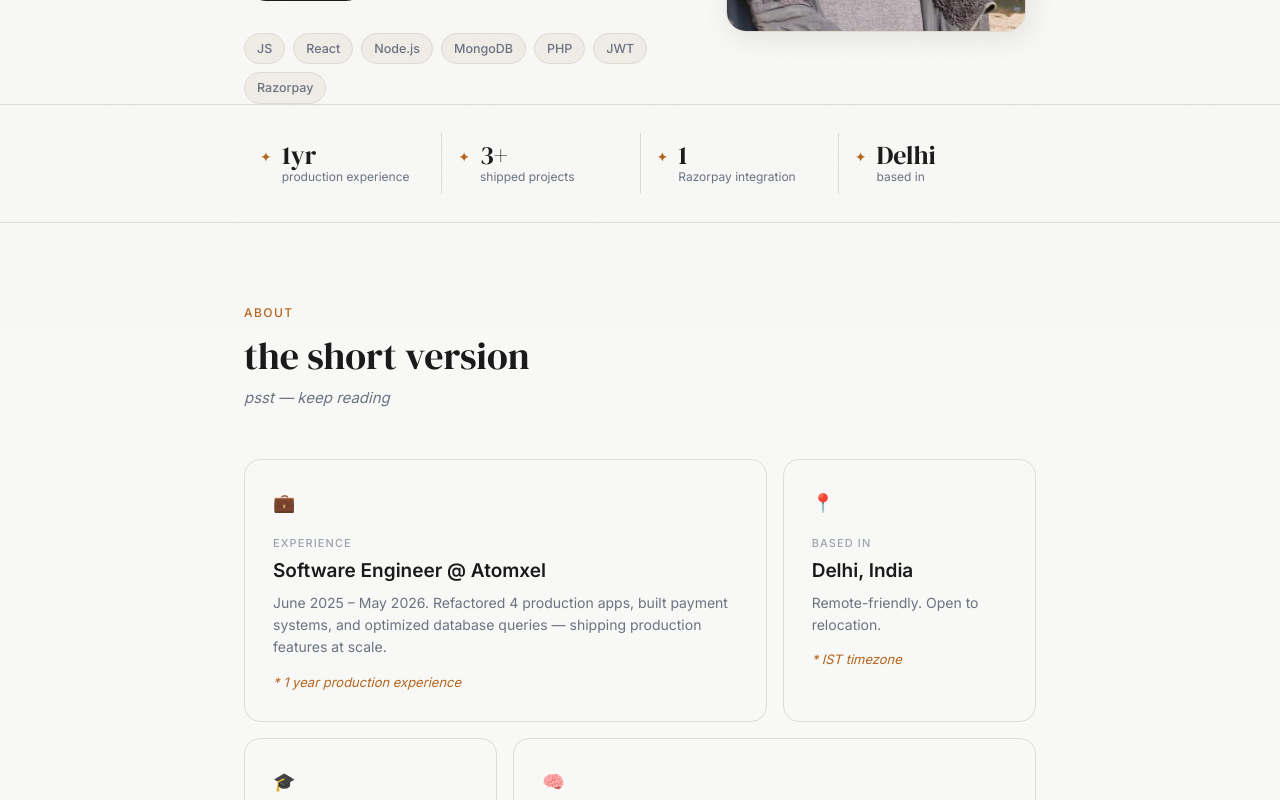
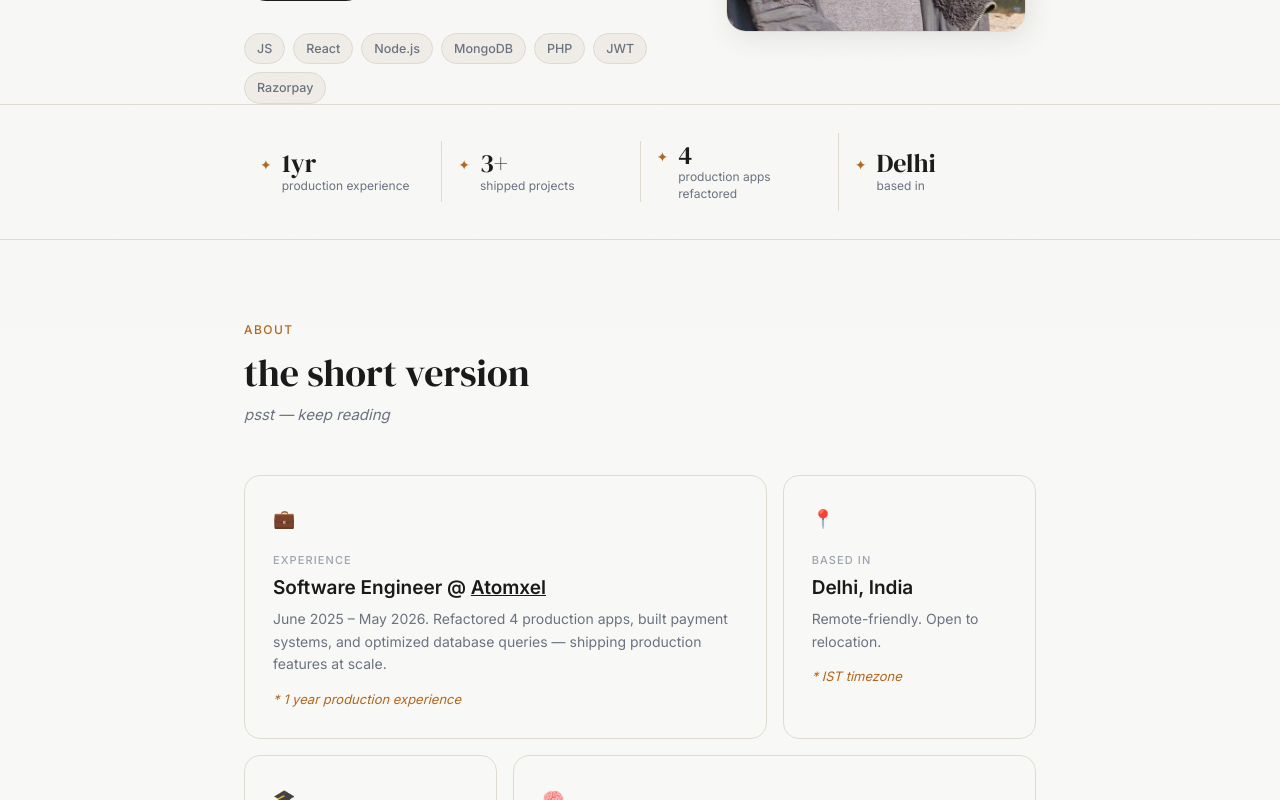
Before and after one commit to SumitMishraOnGit/portfolio-aug-2026, a React (Vite) app: page / in a window 1280 px wide. Shown: the part 472-1272 px from the top of the page. Built offline with nearby package versions, Linux system fonts and the light colour scheme.

Commit message:
Add text scramble animation to Delhi in Stats and update Atomxel links

```diff
--- a/src/components/About.jsx
+++ b/src/components/About.jsx
@@ -2,7 +2,19 @@ const CARDS = [
   {
     emoji: '💼',
     label: 'EXPERIENCE',
-    title: 'Software Engineer @ Atomxel',
+    title: (
+      <>
+        Software Engineer @{' '}
+        <a
+          href="https://www.atomxel.com/"
+          target="_blank"
+          rel="noopener noreferrer"
+          style={{ textDecoration: 'underline', color: 'inherit' }}
+        >
+          Atomxel
+        </a>
+      </>
+    ),
     body: 'June 2025 – May 2026. Refactored 4 production apps, built payment systems, and optimized database queries — shipping production features at scale.',
     note: '* 1 year production experience',
     span2: true,
--- a/src/components/Stats.jsx
+++ b/src/components/Stats.jsx
@@ -1,53 +1,75 @@
 import { useEffect, useRef, useState } from 'react'
 
 const STATS = [
-  { symbol: '✦', target: 1,    suffix: 'yr', label: 'production experience' },
-  { symbol: '✦', target: 3,    suffix: '+',   label: 'shipped projects' },
-  { symbol: '✦', target: 1,    suffix: '',    label: 'Razorpay integration' },
-  { symbol: '✦', target: null, suffix: 'Delhi', label: 'based in' },
+  { symbol: '✦', target: 1,       suffix: 'yr', label: 'production experience' },
+  { symbol: '✦', target: 3,       suffix: '+',  label: 'shipped projects' },
+  { symbol: '✦', target: 4,       suffix: '',   label: 'production apps refactored' },
+  { symbol: '✦', textTarget: 'Delhi',           label: 'based in' },
 ]
 
-function useCountUp(target, duration = 1200) {
-  const [count, setCount] = useState(0)
+function useStatAnimation(target, textTarget, duration = 1200) {
+  const [displayValue, setDisplayValue] = useState(textTarget ? '' : 0)
   const ref = useRef(null)
   const started = useRef(false)
 
   useEffect(() => {
-    if (target === null) return
     const observer = new IntersectionObserver(
       ([entry]) => {
         if (entry.isIntersecting && !started.current) {
           started.current = true
           const start = performance.now()
-          const step = (now) => {
-            const elapsed = now - start
-            const progress = Math.min(elapsed / duration, 1)
-            // ease-out cubic
-            const eased = 1 - Math.pow(1 - progress, 3)
-            setCount(Math.round(eased * target))
-            if (progress < 1) requestAnimationFrame(step)
+
+          if (textTarget) {
+            const chars = 'ABCDEFGHIJKLMNOPQRSTUVWXYZabcdefghijklmnopqrstuvwxyz'
+            const step = (now) => {
+              const elapsed = now - start
+              const progress = Math.min(elapsed / duration, 1)
+              const revealedLength = Math.floor(progress * textTarget.length)
+
+              let scrambled = textTarget.slice(0, revealedLength)
+              for (let i = revealedLength; i < textTarget.length; i++) {
+                if (textTarget[i] === ' ') {
+                  scrambled += ' '
+                } else {
+                  scrambled += chars[Math.floor(Math.random() * chars.length)]
+                }
+              }
+              setDisplayValue(scrambled)
+              if (progress < 1) requestAnimationFrame(step)
+              else setDisplayValue(textTarget)
+            }
+            requestAnimationFrame(step)
+          } else {
+            const step = (now) => {
+              const elapsed = now - start
+              const progress = Math.min(elapsed / duration, 1)
+              const eased = 1 - Math.pow(1 - progress, 3)
+              setDisplayValue(Math.round(eased * target))
+              if (progress < 1) requestAnimationFrame(step)
+              else setDisplayValue(target)
+            }
+            requestAnimationFrame(step)
           }
-          requestAnimationFrame(step)
         }
       },
       { threshold: 0.5 }
     )
     if (ref.current) observer.observe(ref.current)
     return () => observer.disconnect()
-  }, [target, duration])
+  }, [target, textTarget, duration])
 
-  return { count, ref }
+  return { displayValue, ref }
 }
 
-function StatItem({ symbol, target, suffix, label }) {
-  const { count, ref } = useCountUp(target)
+function StatItem({ symbol, target, textTarget, suffix = '', label }) {
+  const { displayValue, ref } = useStatAnimation(target, textTarget)
 
   return (
     <div className="stat-item" ref={ref}>
       <span className="stat-deco">{symbol}</span>
       <div>
         <span className="stat-value">
-          {target === null ? suffix : `${count}${suffix}`}
+          {textTarget ? displayValue : `${displayValue}${suffix}`}
         </span>
         <span className="stat-label">{label}</span>
       </div>
```
